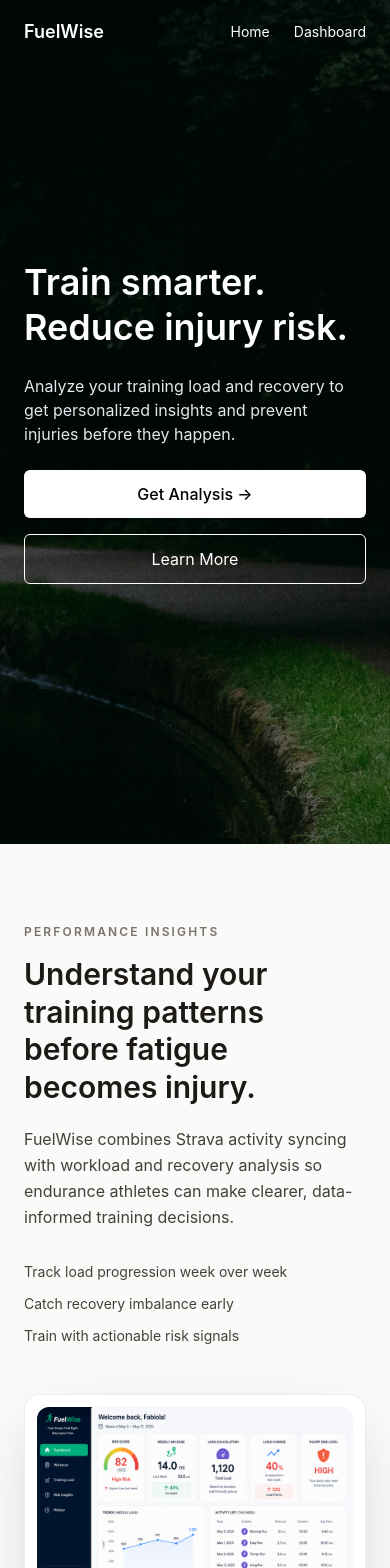
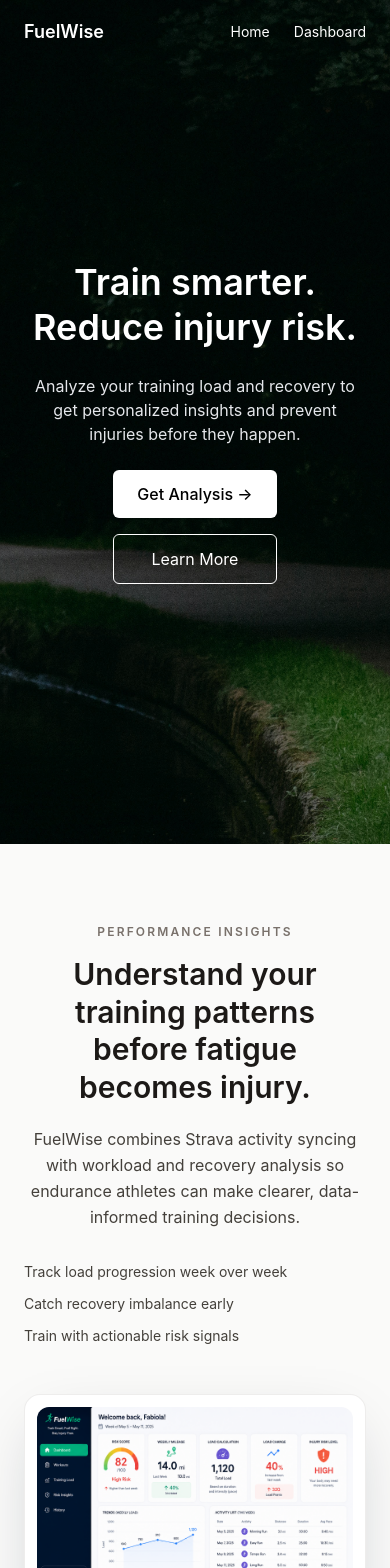
Before and after one commit to zstem001hz-droid/fuelwise-health, a React (Vite) app: page / in a window 390 px wide. Shown: the top 1568 px of the page. Built offline with nearby package versions, Linux system fonts and the light colour scheme.

Commit message:
refactor(home): center hero and section intro headings on mobile while preserving desktop alignment

```diff
--- a/src/pages/HomePage.tsx
+++ b/src/pages/HomePage.tsx
@@ -49,7 +49,7 @@ const featureCards: FeatureCard[] = [
 // its purpose is to provide a consistent layout and styling for the introductory text of different sections on the home page, making it easier to maintain a cohesive design throughout the application.
 function SectionIntro({ eyebrow, heading, description }: SectionIntroProps) {
   return (
-    <header>
+    <header className="text-center lg:text-left">
       <p className="text-xs font-semibold uppercase tracking-[0.18em] text-stone-500">
         {eyebrow}
       </p>
@@ -93,14 +93,14 @@ export default function HomePage() {
 
         {/* Hero content */}
         <div className="relative z-20 mx-auto flex min-h-screen w-full max-w-7xl items-center px-6">
-          <div className="max-w-2xl space-y-6 text-white">
-            <h1 className="text-4xl font-semibold leading-tight md:text-6xl">
+          <div className="flex max-w-2xl flex-col items-center space-y-6 text-white md:items-start">
+            <h1 className="text-center text-4xl font-semibold leading-tight md:text-left md:text-6xl">
               Train smarter.
               <br />
               Reduce injury risk.
             </h1>
 
-            <p className="text-base text-gray-200 md:text-lg">
+            <p className="text-center text-base text-gray-200 md:text-left md:text-lg">
               Analyze your training load and recovery to get personalized
               insights and prevent injuries before they happen.
             </p>
@@ -126,6 +126,7 @@ export default function HomePage() {
         <div className="mx-auto w-full max-w-7xl px-6">
           <div className="grid grid-cols-1 items-center gap-12 lg:grid-cols-12 lg:gap-16">
             <div className="lg:col-span-5">
+
               <SectionIntro
                 eyebrow="Performance Insights"
                 heading="Understand your training patterns before fatigue becomes injury."
```
